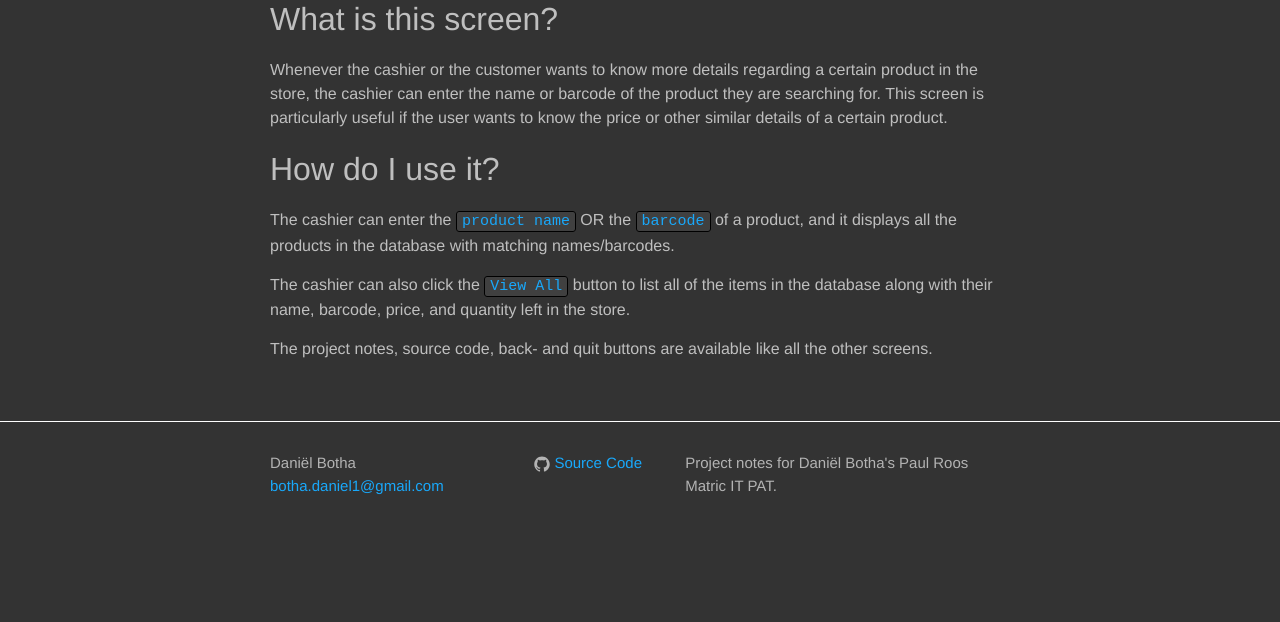
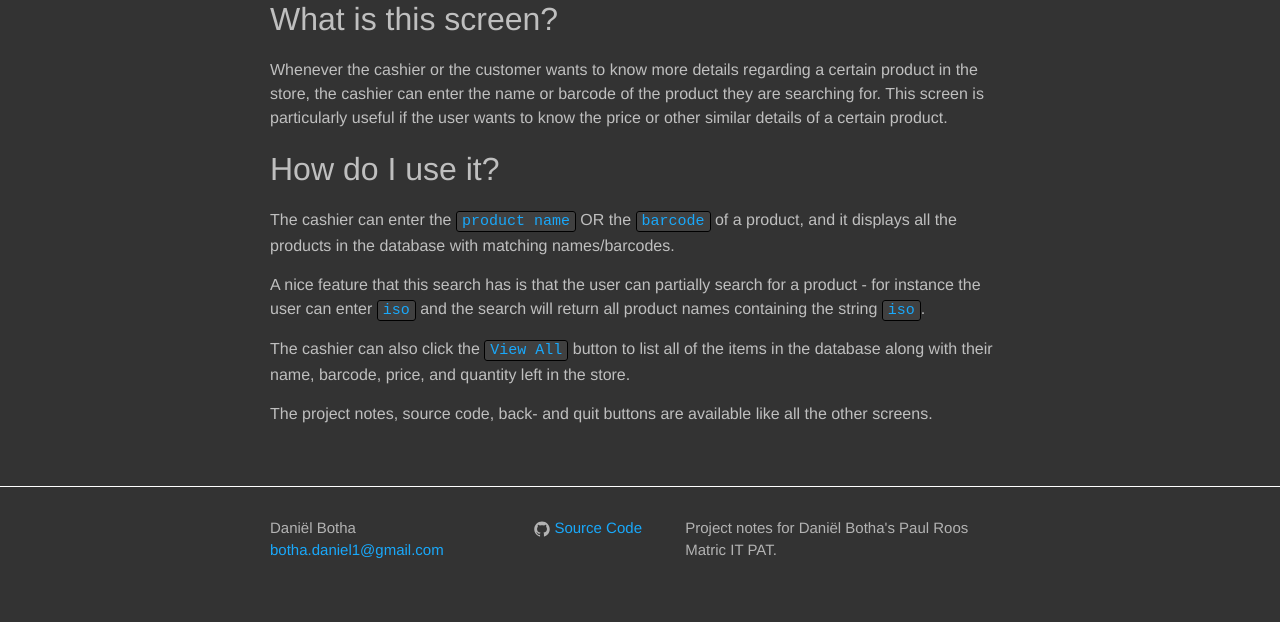
Before and after one commit to PointOfSaleSystem/pointofsalesystem.github.io, a Jekyll site: the page built from screens/4_Search.md, in a window 1280 px wide. Shown: the part 484-1106 px from the top of the page. Built offline with Jekyll 4.4.1, drawn with Linux system fonts in a browser that asks for light colours; before the commit the page ends 1041 px from its top, so only the background shows below that.

Commit message:
iso partial search

```diff
--- a/screens/4_Search.md
+++ b/screens/4_Search.md
@@ -11,6 +11,8 @@ Whenever the cashier or the customer wants to know more details regarding a cert
 ##How do I use it?
 The cashier can enter the `product name` OR the `barcode` of a product, and it displays all the products in the database with matching names/barcodes.
 
+A nice feature that this search has is that the user can partially search for a product - for instance the user can enter `iso` and the search will return all product names containing the string `iso`.
+
 The cashier can also click the `View All` button to list all of the items in the database along with their name, barcode, price, and quantity left in the store.
 
 The project notes, source code, back- and quit buttons are available like all the other screens.
```
